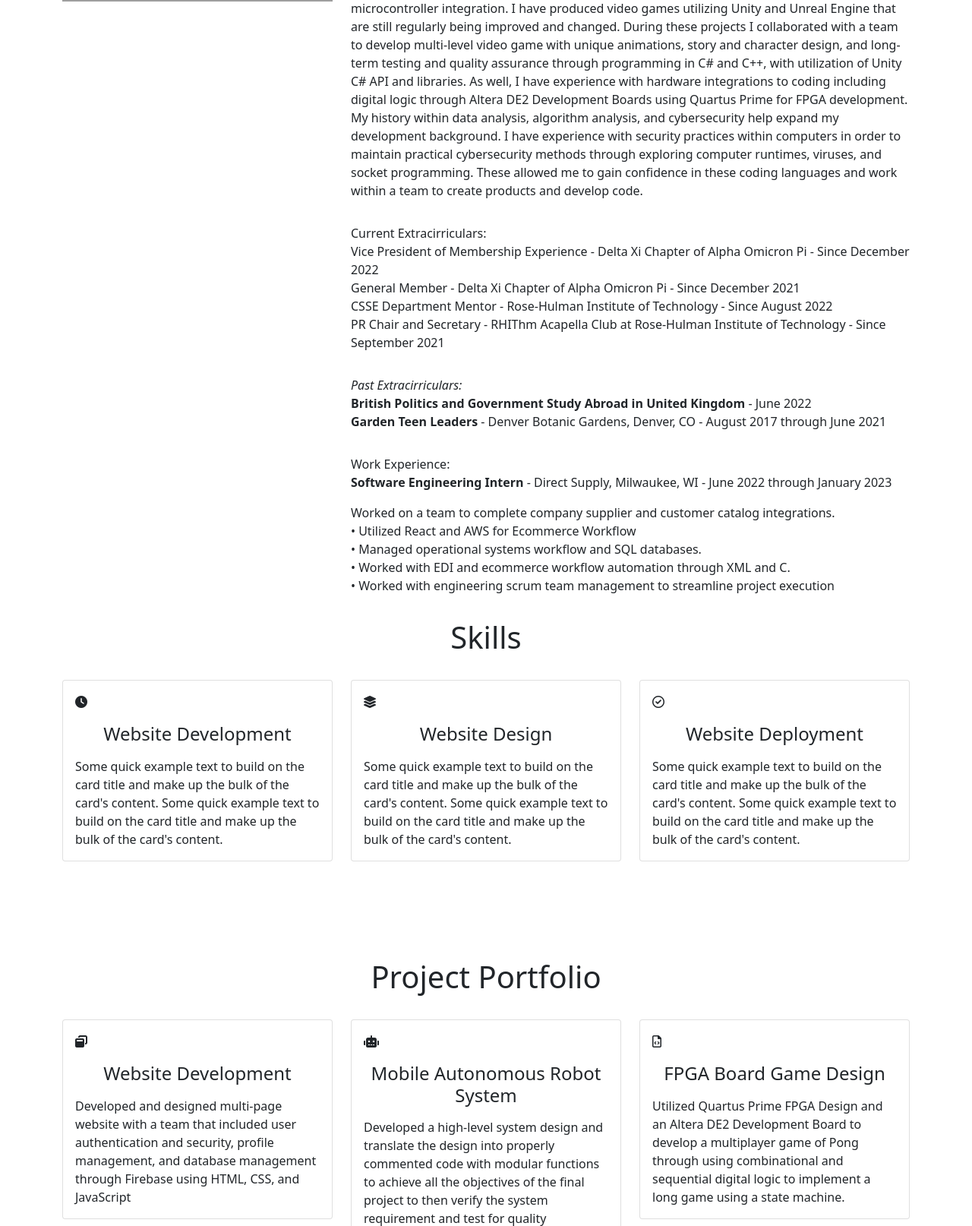
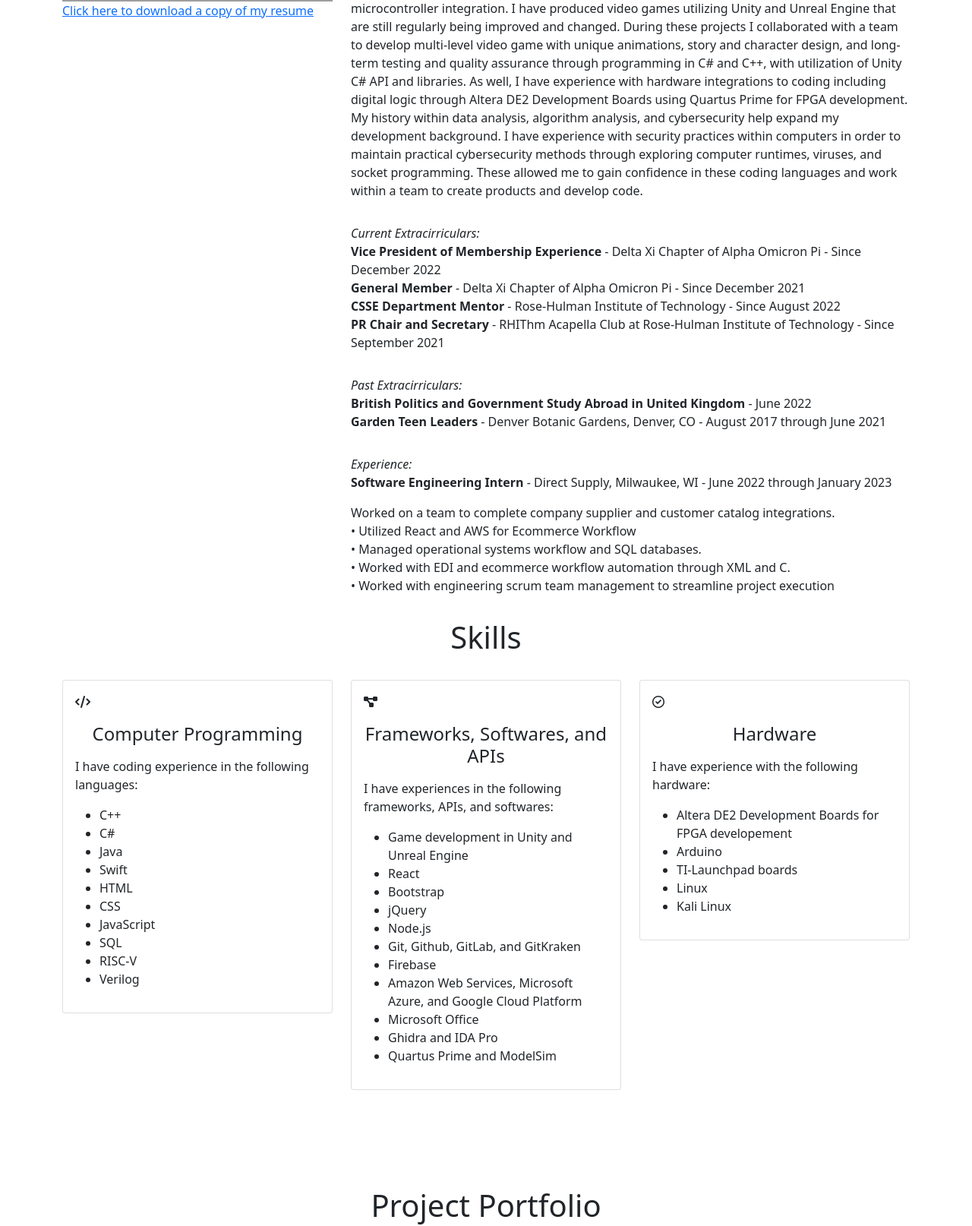
Before and after one commit to gofortma/portfolio-website, a plain HTML site: page index.html in a window 1280 px wide. Shown: the part 1313-2927 px from the top of the page at 76% size. Drawn offline with nearby package versions, Linux system fonts and the light colour scheme; grey boxes are pictures that could not be loaded.

Commit message:
resume input

```diff
--- a/index.html
+++ b/index.html
@@ -62,23 +62,24 @@
       <div class="row mt-4">
           <div class="col-lg-4">
               <img src="images/profphotomgh.jpg" class= "imageAboutPage" alt="Headshot Photo of Meg Goforth-Harmon">
+              <a href="Resume_MGH.pdf" download>Click here to download a copy of my resume</a>
           </div>
 
           <div class="col-lg-8">
               <div class="row mt-3">
                   <div class="col-md-6">
                       <ul>
-                          <li>Name: Meg Goforth-Harmon</li>
-                          <li>From: Steamboat Springs, Colorado</li>
-                          <li>Pronouns: They/Them</li>
+                          <li><i>Name:</i> Meg Goforth-Harmon</li>
+                          <li><i>From:</i> Steamboat Springs, Colorado</li>
+                          <li><i>Pronouns:</i> They/Them</li>
 
                       </ul>
                   </div>
                   <div class="col-md-6">
                       <ul>
-                          <li>University: Rose-Hulman Institute of Technology</li>
-                          <li>Major: Computer Science</li>
-                          <li>Minors: Political Science and Cybersecurity</li>
+                          <li><i>University:</i> Rose-Hulman Institute of Technology</li>
+                          <li><i>Major: </i>Computer Science</li>
+                          <li><i>Minors:</i> Political Science and Cybersecurity</li>
 
                       </ul>
                   </div>
@@ -95,11 +96,11 @@
                   </p>
               </div>
               <div class="row mt-3">
-                <p> Current Extracirriculars: <br>
-                    Vice President of Membership Experience - Delta Xi Chapter of Alpha Omicron Pi - Since December 2022 <br>
-                    General Member - Delta Xi Chapter of Alpha Omicron Pi - Since December 2021 <br>
-                    CSSE Department Mentor - Rose-Hulman Institute of Technology - Since August 2022 <br>
-                    PR Chair and Secretary - RHIThm Acapella Club at Rose-Hulman Institute of Technology - Since September 2021 <br>
+                <p> <i>Current Extracirriculars: </i><br>
+                    <b>Vice President of Membership Experience</b> - Delta Xi Chapter of Alpha Omicron Pi - Since December 2022 <br>
+                    <b>General Member</b> - Delta Xi Chapter of Alpha Omicron Pi - Since December 2021 <br>
+                    <b>CSSE Department Mentor</b> - Rose-Hulman Institute of Technology - Since August 2022 <br>
+                    <b>PR Chair and Secretary</b> - RHIThm Acapella Club at Rose-Hulman Institute of Technology - Since September 2021 <br>
                 </p>
             </div>
             <div class="row mt-3">
@@ -109,7 +110,7 @@
                 </p>
             </div>
             <div class="row mt-3">
-                <p> Work Experience: <br>
+                <p> <i>Experience: </i> <br>
                    <b>Software Engineering Intern </b>- Direct Supply, Milwaukee, WI - June 2022 through January 2023 <br>
                    <ul>
                     Worked on a team to complete company supplier and customer catalog integrations.<br>
@@ -131,10 +132,21 @@
           <div class="col-lg-4 mt-4">
               <div class="card skillsText">
                   <div class="card-body">
-                      <i class="fas skillsIcon fa-clock"></i>
-                      <h4 class="card-title mt-3">Website Development</h4>
-                      <p class="card-text mt-3">Some quick example text to build on the card title and make up the bulk of the card's content.
-                          Some quick example text to build on the card title and make up the bulk of the card's content.
+                      <i class="fas skillsIcon fa-code"></i>
+                      <h4 class="card-title mt-3">Computer Programming</h4>
+                      <p class="card-text mt-3"> I have coding experience in the following languages:
+                        <ul>
+                            <li>C++</li>
+                            <li>C#</li>
+                            <li>Java</li>
+                            <li>Swift</li>
+                            <li>HTML</li>
+                            <li>CSS</li>
+                            <li>JavaScript</li>
+                            <li>SQL</li>
+                            <li>RISC-V</li>
+                            <li>Verilog</li>
+                        </ul>
                       </p>
                   </div>
               </div>
@@ -142,10 +154,22 @@
           <div class="col-lg-4 mt-4">
               <div class="card skillsText">
                   <div class="card-body">
-                      <i class='fas skillsIcon fa-layer-group'></i>
-                      <h4 class="card-title mt-3">Website Design</h4>
-                      <p class="card-text mt-3">Some quick example text to build on the card title and make up the bulk of the card's content.
-                          Some quick example text to build on the card title and make up the bulk of the card's content.
+                      <i class='fas skillsIcon fa-diagram-project'></i>
+                      <h4 class="card-title mt-3">Frameworks, Softwares, and APIs</h4>
+                      <p class="card-text mt-3">I have experiences in the following frameworks, APIs, and softwares:
+                        <ul>
+                            <li>Game development in Unity and Unreal Engine</li>
+                            <li>React</li>
+                            <li>Bootstrap</li>
+                            <li>jQuery</li>
+                            <li>Node.js</li>
+                            <li>Git, Github, GitLab, and GitKraken</li>
+                            <li>Firebase</li>
+                            <li>Amazon Web Services, Microsoft Azure, and Google Cloud Platform</li>
+                            <li>Microsoft Office</li>
+                            <li>Ghidra and IDA Pro</li>
+                            <li>Quartus Prime and ModelSim</li>
+                        </ul>
                       </p>
                   </div>
               </div>
@@ -155,9 +179,15 @@
               <div class="card skillsText">
                   <div class="card-body">
                       <i class='far skillsIcon fa-check-circle'></i>
-                      <h4 class="card-title mt-3">Website Deployment</h4>
-                      <p class="card-text mt-3">Some quick example text to build on the card title and make up the bulk of the card's content.
-                          Some quick example text to build on the card title and make up the bulk of the card's content.
+                      <h4 class="card-title mt-3">Hardware</h4>
+                      <p class="card-text mt-3"> I have experience with the following hardware:
+                        <ul>
+                            <li>Altera DE2 Development Boards for FPGA developement</li>
+                            <li>Arduino</li>
+                            <li>TI-Launchpad boards</li>
+                            <li>Linux</li>
+                            <li>Kali Linux</li>
+                        </ul>
                       </p>
                   </div>
               </div>
@@ -210,6 +240,42 @@
             <div class="col-lg-4 mt-4">
                 <div class="card portfolioText">
                     <div class="card-body">
+                        <i class="fas portfolioIcon fa-microchip"></i>
+                        <h4 class="card-title mt-3">CPU Development</h4>
+                        <p class="card-text mt-3"> Designed and implemented a 16-bit Load/Store CPU with a team that included a 3-stage multicycle system, 16-bit registers, and a 16-bit instruction set.
+                            Utilized Verilog to create a CPU that could run a simple assembly language program that could take user input and output in order to run assembly commands.
+                        </p>
+                    </div>
+                </div>
+            </div>
+            <div class="col-lg-4 mt-4">
+                <div class="card portfolioText">
+                    <div class="card-body">
+                        <i class='fas portfolioIcon fa-window-maximize'></i>
+                        <h4 class="card-title mt-3">Personal Portfolio Development</h4>
+                        <p class="card-text mt-3"> Developed a personal portfolio website using HTML, CSS, and JavaScript to showcase my skills and projects.
+                        </p>
+                    </div>
+                </div>
+            </div>
+
+            <div class="col-lg-4 mt-4">
+                <div class="card portfolioText">
+                    <div class="card-body">
+                        <i class='fas portfolioIcon fa-shield-alt'></i>
+                        <h4 class="card-title mt-3">Virtual Machine "Hacking"</h4>
+                        <p class="card-text mt-3"> Used Kali Linux virtual machine to hack into a second closed NAT network connected computer system and
+                            gain access to the system. Utilized the Metasploit Framework to gain access to the system and then used the Nmap tool to scan
+                             the system for vulnerabilities. Used hydra, a password cracking tool, to gain access to the system.
+                        </p>
+                    </div>
+                </div>
+            </div>
+        </div>
+        <div class="row">
+            <div class="col-lg-4 mt-4">
+                <div class="card portfolioText">
+                    <div class="card-body">
                         <i class="fas portfolioIcon fa-gamepad"></i>
                         <h4 class="card-title mt-3">Unity Game Design</h4>
                         <p class="card-text mt-3"> Collaborated with team to develop multi-level video game with unique animations, story and character design, and
@@ -243,42 +309,7 @@
                 </div>
             </div>
         </div>
-        <div class="row">
-            <div class="col-lg-4 mt-4">
-                <div class="card portfolioText">
-                    <div class="card-body">
-                        <i class="fas portfolioIcon fa-microchip"></i>
-                        <h4 class="card-title mt-3">CPU Development</h4>
-                        <p class="card-text mt-3"> Designed and implemented a 16-bit Load/Store CPU with a team that included a 3-stage multicycle system, 16-bit registers, and a 16-bit instruction set.
-                            Utilized Verilog to create a CPU that could run a simple assembly language program that could take user input and output in order to run assembly commands.
-                        </p>
-                    </div>
-                </div>
-            </div>
-            <div class="col-lg-4 mt-4">
-                <div class="card portfolioText">
-                    <div class="card-body">
-                        <i class='fas portfolioIcon fa-window-maximize'></i>
-                        <h4 class="card-title mt-3">Personal Portfolio Development</h4>
-                        <p class="card-text mt-3"> Developed a personal portfolio website using HTML, CSS, and JavaScript to showcase my skills and projects.
-                        </p>
-                    </div>
-                </div>
-            </div>
 
-            <div class="col-lg-4 mt-4">
-                <div class="card portfolioText">
-                    <div class="card-body">
-                        <i class='fas portfolioIcon fa-shield-alt'></i>
-                        <h4 class="card-title mt-3">Virtual Machine "Hacking"</h4>
-                        <p class="card-text mt-3"> Used Kali Linux virtual machine to hack into a second closed NAT network connected computer system and
-                            gain access to the system. Utilized the Metasploit Framework to gain access to the system and then used the Nmap tool to scan
-                             the system for vulnerabilities. Used hydra, a password cracking tool, to gain access to the system.
-                        </p>
-                    </div>
-                </div>
-            </div>
-        </div>
     </div>
 </section>
 <!-- contact section-->
```
Also changed, not shown: 1 other file.
